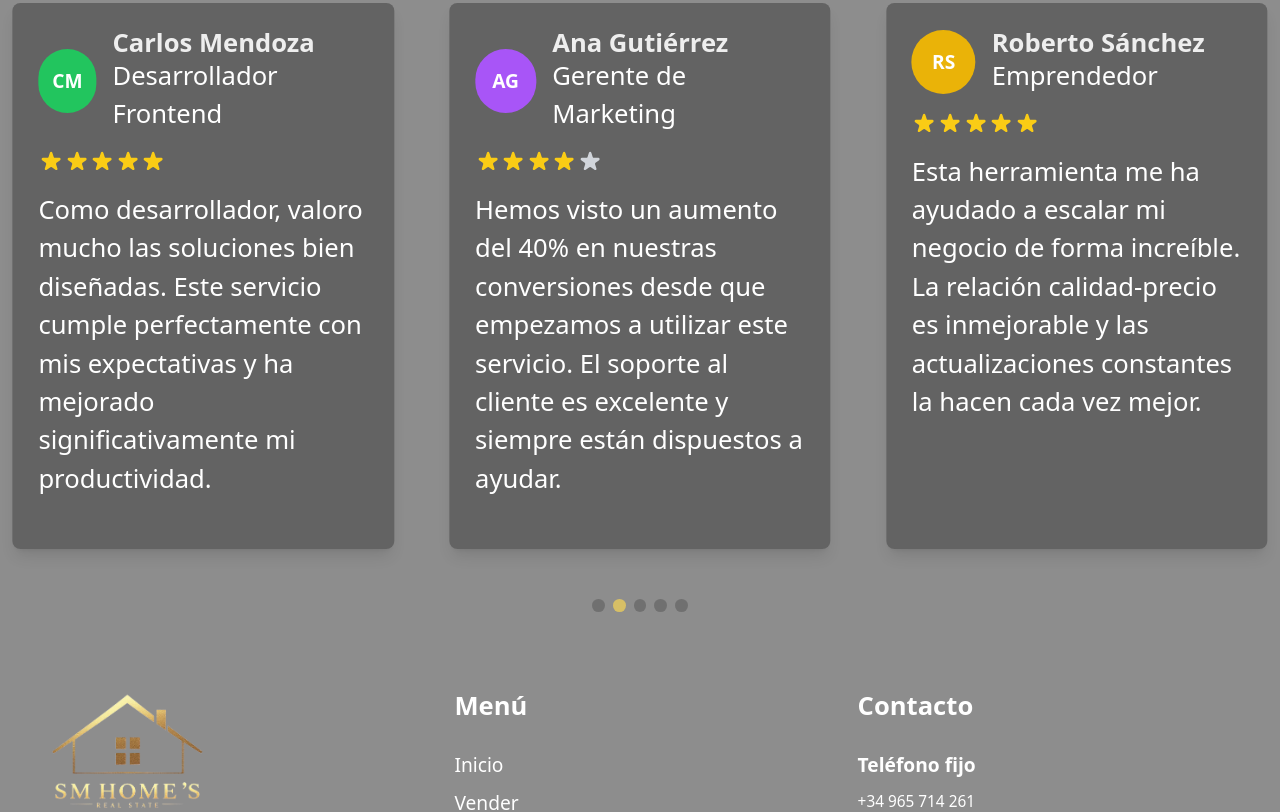
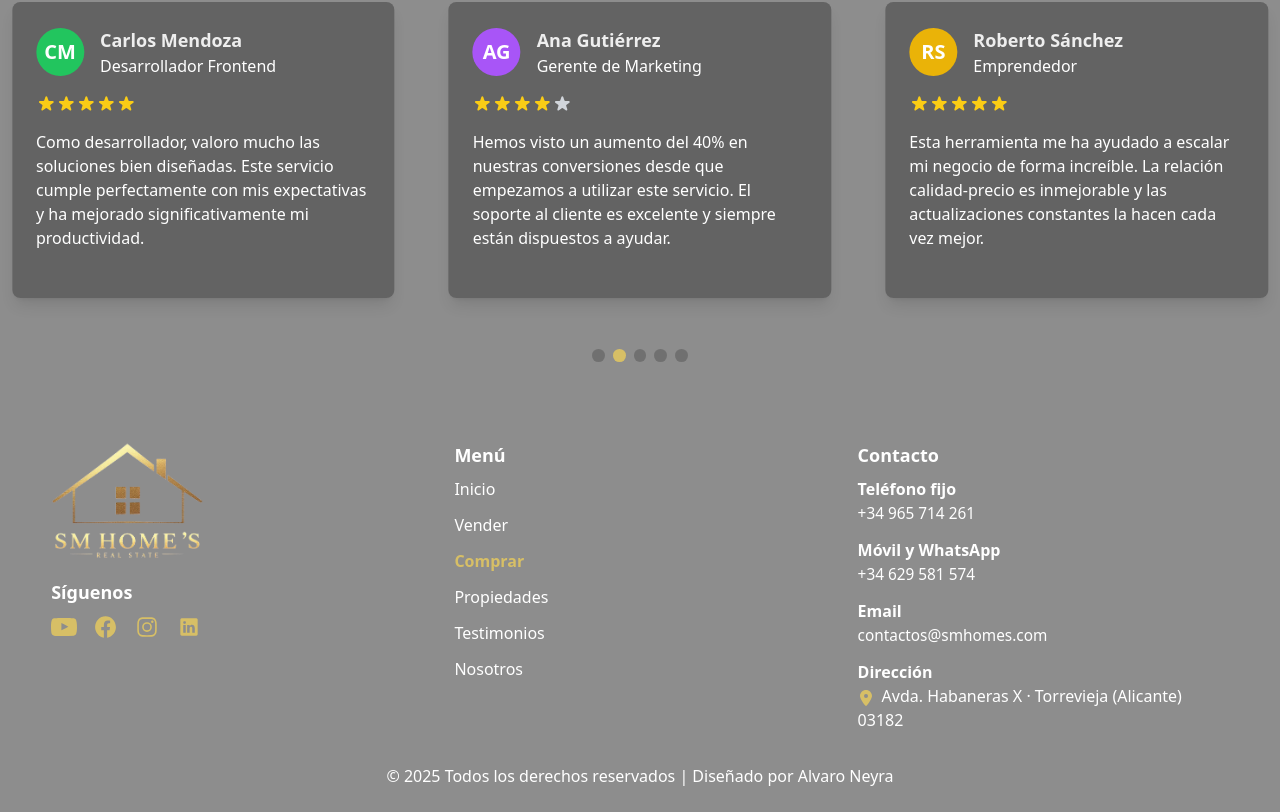
Before and after one commit to Alvaro-Neyra/SMHOMES-WEBSITE, a Next.js app: page /comprar in a window 1280 px wide. Shown: the part 2231-3043 px from the top of the page. Built offline with nearby package versions, Linux system fonts and the light colour scheme.

Commit message:
Changing some responsive styles

```diff
--- a/app/components/atoms/Button.tsx
+++ b/app/components/atoms/Button.tsx
@@ -1,6 +1,5 @@
 import { ButtonProps } from "@/app/utils/interfaces";
 import Link from "next/link";
-import React from "react";
 
 
 const Button = ({
@@ -15,7 +14,7 @@ const Button = ({
 }: ButtonProps) => {
     return (
         <Link href={href}
-            className={`relative overflow-hidden flex items-center justify-center gap-3 rounded-full border sm:text-lg lg:text-xl xl:text-[1.5vw] xl:gap-[2vw] xl:p-[2vw] ${variant} ${full && 'w-full'} transition-all duration-300 group active:scale-95`}
+            className={`relative overflow-hidden flex items-center justify-center gap-3 rounded-full border sm:text-lg lg:text-xl 2xl:text-[1.5vw] 2xl:gap-[2vw] 2xl:p-[2vw] ${variant} ${full && 'w-full'} transition-all duration-300 group active:scale-95`}
             type={type}
         >
             <span
@@ -27,7 +26,7 @@ const Button = ({
 
             {icon && (
                 <span
-                    className={`transition-transform duration-300 xl:text-[3vw] ${
+                    className={`transition-transform duration-300 2xl:text-[3vw] ${
                         animationDirection === "right"
                             ? "animate-moveRight"
                             : animationDirection === "left"
@@ -40,7 +39,7 @@ const Button = ({
                     {icon}
                 </span>
             )}
-            <label className="bold-16 whitespace-nowrap cursor-pointer z-10 sm:text-lg lg:text-xl xl:text-[3vw]">{title}</label>
+            <label className="bold-16 whitespace-nowrap cursor-pointer z-10 sm:text-lg lg:text-xl 2xl:text-[3vw]">{title}</label>
         </Link>
     );
 };
--- a/app/components/molecules/DynamicFooter.tsx
+++ b/app/components/molecules/DynamicFooter.tsx
@@ -12,7 +12,7 @@ const Footer = () => {
         <footer className="bg-blackSoftColor text-white py-8 md:py-10">
             <div className="px-[4vw] py-[2vw]">
                 <div className="grid grid-cols-1 md:grid-cols-3 gap-6 md:gap-8">
-                    <div className="text-center md:text-left xl:flex xl:flex-col xl:gap-[2vw]">
+                    <div className="text-center md:text-left 2xl:flex 2xl:flex-col 2xl:gap-[2vw]">
                         <Image
                             src="/logo.png"
                             alt="Logo"
@@ -20,7 +20,7 @@ const Footer = () => {
                             height={50}
                             className="mx-auto md:mx-0 mb-4 w-[40vw] sm:w-[30vw] md:w-[20vw] lg:w-[12vw]"
                         />
-                        <h6 className="font-bold text-[6vw] sm:text-[6vw] md:text-lg xl:text-[2vw] mb-2">Síguenos</h6>
+                        <h6 className="font-bold text-[6vw] sm:text-[6vw] md:text-lg 2xl:text-[2vw] mb-2">Síguenos</h6>
                         <div className="flex justify-center md:justify-start gap-3 sm:gap-4 mb-4">
                             <Link href="https://www.youtube.com/" target="_blank">
                                 <Image
@@ -61,16 +61,16 @@ const Footer = () => {
                         </div>
                     </div>
 
-                    <div className="text-center md:text-left xl:flex xl:flex-col xl:gap-[2vw]">
-                        <h5 className="font-bold text-[6vw] sm:text-[6vw] md:text-lg mb-2 xl:text-[2vw]">Menú</h5>
-                        <ul className="space-y-2 sm:space-y-3 xl:space-y-[1vw]">
+                    <div className="text-center md:text-left 2xl:flex 2xl:flex-col 2xl:gap-[2vw]">
+                        <h5 className="font-bold text-[6vw] sm:text-[6vw] md:text-lg mb-2 2xl:text-[2vw]">Menú</h5>
+                        <ul className="space-y-2 sm:space-y-3 2xl:space-y-[1vw]">
                             {NAV_LINKS.map((link) => (
                                 <li key={link.key}>
                                     <Link
                                         href={link.href}
                                         className={`hover:text-primaryColor transition-colors ${
                                             link.href === pathname ? "font-bold text-primaryColor" : ""
-                                        } text-[4vw] sm:text-[3vw] md:text-base xl:text-[1.5vw]`}
+                                        } text-[4vw] sm:text-[3vw] md:text-base 2xl:text-[1.5vw]`}
                                     >
                                         {link.label}
                                     </Link>
@@ -79,11 +79,11 @@ const Footer = () => {
                         </ul>
                     </div>
 
-                    <div className="text-center md:text-left xl:flex xl:flex-col xl:gap-[2vw]">
-                        <h5 className="font-bold text-[6vw] sm:text-[6vw] md:text-lg mb-2 xl:text-[2vw]">Contacto</h5>
-                        <div className="space-y-2 sm:space-y-3 xl:flex xl:flex-col xl:gap-[1.5vw]">
-                            <div className="xl:flex xl:flex-col xl:gap-[1vw]">
-                                <h6 className="font-semibold text-[4vw] sm:text-[4vw] md:text-base xl:text-[1.5vw]">Teléfono fijo</h6>
+                    <div className="text-center md:text-left 2xl:flex 2xl:flex-col 2xl:gap-[2vw]">
+                        <h5 className="font-bold text-[6vw] sm:text-[6vw] md:text-lg mb-2 2xl:text-[2vw]">Contacto</h5>
+                        <div className="space-y-2 sm:space-y-3 2xl:flex 2xl:flex-col 2xl:gap-[1.5vw]">
+                            <div className="2xl:flex 2xl:flex-col 2xl:gap-[1vw]">
+                                <h6 className="font-semibold text-[4vw] sm:text-[4vw] md:text-base 2xl:text-[1.5vw]">Teléfono fijo</h6>
                                 <Link
                                     href="tel:+34965714261"
                                     className="hover:text-primaryColor hover:underline transition-[color,text-decoration] duration-300 text-[4vw] sm:text-[3vw] md:text-base xl:text-[1.2vw]"
@@ -91,8 +91,8 @@ const Footer = () => {
                                     +34 965 714 261
                                 </Link>
                             </div>
-                            <div className="xl:flex xl:flex-col xl:gap-[1vw]">
-                                <h6 className="font-semibold text-[4vw] sm:text-[4vw] md:text-base xl:text-[1.5vw]">Móvil y WhatsApp</h6>
+                            <div className="2xl:flex 2xl:flex-col 2xl:gap-[1vw]">
+                                <h6 className="font-semibold text-[4vw] sm:text-[4vw] md:text-base 2xl:text-[1.5vw]">Móvil y WhatsApp</h6>
                                 <Link
                                     href="tel:+34629581574"
                                     className="hover:text-primaryColor hover:underline transition-[color,text-decoration] duration-300 text-[4vw] sm:text-[3vw] md:text-base xl:text-[1.2vw]"
@@ -100,8 +100,8 @@ const Footer = () => {
                                     +34 629 581 574
                                 </Link>
                             </div>
-                            <div className="xl:flex xl:flex-col xl:gap-[1vw]">
-                                <h6 className="font-semibold text-[4vw] sm:text-[4vw] md:text-base xl:text-[1.5vw]">Email</h6>
+                            <div className="2xl:flex 2xl:flex-col 2xl:gap-[1vw]">
+                                <h6 className="font-semibold text-[4vw] sm:text-[4vw] md:text-base 2xl:text-[1.5vw]">Email</h6>
                                 <Link
                                     href="mailto:contactos@smhomes.com"
                                     className="hover:text-primaryColor hover:underline transition-[color,text-decoration] duration-300 text-[4vw] sm:text-[3vw] md:text-base xl:text-[1.2vw]"
@@ -109,9 +109,9 @@ const Footer = () => {
                                     contactos@smhomes.com
                                 </Link>
                             </div>
-                            <div className="xl:flex xl:flex-col xl:gap-[1vw]">
-                                <h6 className="font-semibold text-[4vw] sm:text-[4vw] md:text-base xl:text-[1.5vw]">Dirección</h6>
-                                <p className="text-[4vw] sm:text-[3vw] md:text-base xl:text-[1.2vw]">
+                            <div className="2xl:flex 2xl:flex-col 2xl:gap-[1vw]">
+                                <h6 className="font-semibold text-[4vw] sm:text-[4vw] md:text-base 2xl:text-[1.5vw]">Dirección</h6>
+                                <p className="text-[4vw] sm:text-[3vw] md:text-base 2xl:text-[1.2vw]">
                                     <FaLocationDot className="inline-block mr-2 text-primaryColor" />
                                     Avda. Habaneras X · Torrevieja (Alicante) 03182
                                 </p>
@@ -120,7 +120,7 @@ const Footer = () => {
                     </div>
                 </div>
 
-                <div className="mt-6 xl:mt-[5vw] md:mt-8 text-center text-[4vw] sm:text-[3vw] md:text-base xl:text-[2vw]">
+                <div className="mt-6 2xl:mt-[5vw] md:mt-8 text-center text-[4vw] sm:text-[3vw] md:text-base 2xl:text-[2vw]">
                     © {new Date().getFullYear()} Todos los derechos reservados | Diseñado por{" "}
                     <Link
                         href="https://github.com/Alvaro-Neyra"
--- a/app/components/organisms/DynamicTestimonialsCarrusel.tsx
+++ b/app/components/organisms/DynamicTestimonialsCarrusel.tsx
@@ -12,7 +12,7 @@ export const renderStars = (rating: number): JSX.Element[] => {
         <svg
             key={index}
             xmlns="http://www.w3.org/2000/svg"
-            className={`h-5 w-5 xl:h-[2vw] xl:w-[2vw] ${index < rating ? 'text-yellow-400' : 'text-gray-300'}`}
+            className={`h-5 w-5 2xl:h-[2vw] 2xl:w-[2vw] ${index < rating ? 'text-yellow-400' : 'text-gray-300'}`}
             viewBox="0 0 20 20"
             fill="currentColor"
         >
@@ -46,20 +46,20 @@ const DynamicTestimonialCarousel: React.FC = () => {
         >
             {testimonials.map((testimonial) => (
                 <SwiperSlide key={testimonial.id} className='sm:py-[2vw] py-[5vw]'>
-                    <div className="bg-blackSoftColor rounded-lg shadow-lg p-6 m-3 h-full flex flex-col xl:p-[2vw] xl:m-[1vw]">
+                    <div className="bg-blackSoftColor rounded-lg shadow-lg p-6 m-3 h-full flex flex-col 2xl:p-[2vw] 2xl:m-[1vw]">
                         <div className="flex items-center mb-4">
-                            <div className={`${testimonial.bgColor} rounded-full w-12 h-12 flex items-center justify-center mr-4 xl:w-[5vw] xl:h-[5vw]`}>
-                                <span className="text-white text-xl font-bold xl:text-[1.5vw]">{testimonial.initials}</span>
+                            <div className={`${testimonial.bgColor} rounded-full w-12 h-12 flex items-center justify-center mr-4 2xl:w-[5vw] 2xl:h-[5vw]`}>
+                                <span className="text-white text-xl font-bold 2xl:text-[1.5vw]">{testimonial.initials}</span>
                             </div>
                             <div>
-                                <h4 className="text-lg font-semibold text-gray-10 xl:text-[2vw]">{testimonial.name}</h4>
-                                <p className="text-white xl:text-[2vw]">{testimonial.position}</p>
+                                <h4 className="text-lg font-semibold text-gray-10 2xl:text-[2vw]">{testimonial.name}</h4>
+                                <p className="text-white 2xl:text-[2vw]">{testimonial.position}</p>
                             </div>
                         </div>
                         <div className="flex mb-4">
                             {renderStars(testimonial.rating)}
                         </div>
-                        <p className="text-white flex-grow xl:text-[2vw]">{testimonial.content}</p>
+                        <p className="text-white flex-grow 2xl:text-[2vw]">{testimonial.content}</p>
                     </div>
                 </SwiperSlide>
             ))}
```
Also changed, not shown: app/components/molecules/DynamicCarrusel.tsx (+6 -6 lines), app/components/molecules/StaticCarrusel.tsx (+6 -6 lines).
